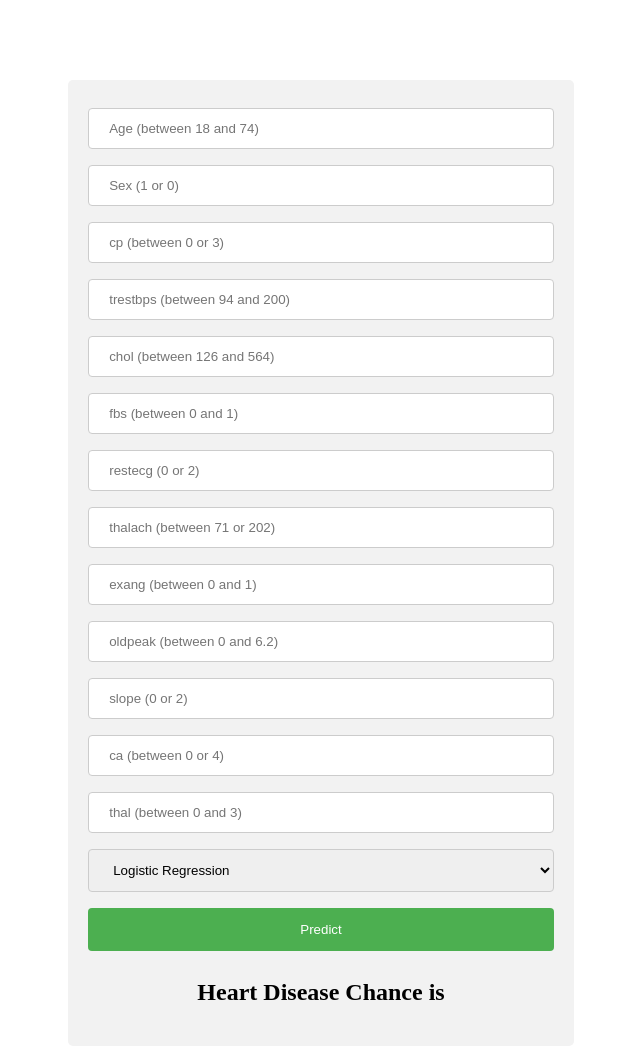
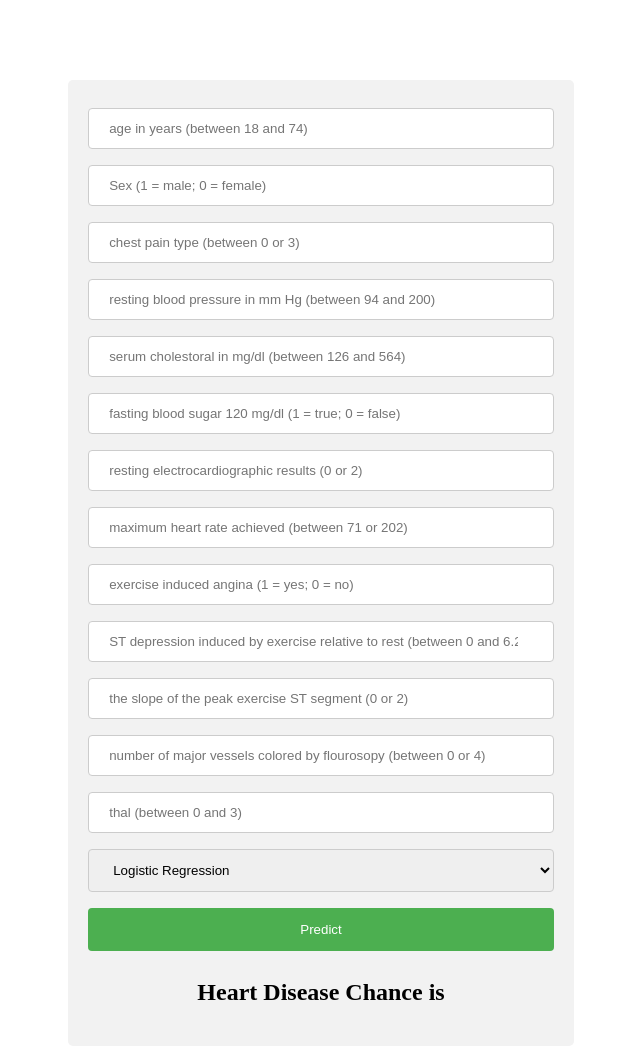
Before and after one commit to kevinmgamboa/insurance_policy_example, a Flask app: page / in a window 1280 px wide. Shown: the whole page, without its empty margins (319-959 px from the left). Run offline with Flask 2, Linux system fonts and the light colour scheme; parts of the project's set-up code (start-up, migrations or seed data) failed here and were passed over.

```diff
--- a/templates/home.html
+++ b/templates/home.html
@@ -47,40 +47,40 @@ div {
   <form action="/action_page.php">
 
     <label for="Age"></label>
-    <input type="number" id="Age" name="Age" placeholder="Age (between 18 and 74)" min="18" max="74" required>
+    <input type="number" id="Age" name="Age" placeholder="age in years (between 18 and 74)" min="18" max="74" required>
 
     <label for="sex"></label>
-    <input type="number" id="sex" name="sex" placeholder="Sex (1 or 0)" min="0" max="1" required>
+    <input type="number" id="sex" name="sex" placeholder="Sex (1 = male; 0 = female)" min="0" max="1" required>
 
     <label for="cp"></label>
-    <input type="number" id="cp" name="cp" placeholder="cp (between 0 or 3)" min="0" max="3" required>
+    <input type="number" id="cp" name="cp" placeholder="chest pain type (between 0 or 3)" min="0" max="3" required>
 {#      <input type="number" id="cp" name="cp" placeholder="cp (between 2 or 103)" min="0" max="3" step="0.1" required size="35">#}
     <label for="trestbps"></label>
-    <input type="number" id="trestbps" name="trestbps" placeholder="trestbps (between 94 and 200)" min="94" max="200"  required>
+    <input type="number" id="trestbps" name="trestbps" placeholder="resting blood pressure in mm Hg (between 94 and 200)" min="94" max="200"  required>
 
     <label for="chol"></label>
-    <input type="number" id="chol" name="chol" placeholder="chol (between 126 and 564)" min="126" max="564" required>
+    <input type="number" id="chol" name="chol" placeholder="serum cholestoral in mg/dl (between 126 and 564)" min="126" max="564" required>
 
     <label for="fbs"></label>
-    <input type="number" id="fbs" name="fbs" placeholder="fbs (between 0 and 1)" min="0" max="1" required>
+    <input type="number" id="fbs" name="fbs" placeholder="fasting blood sugar 120 mg/dl (1 = true; 0 = false)" min="0" max="1" required>
 
     <label for="restecg"></label>
-    <input type="number" id="restecg" name="restecg" placeholder="restecg (0 or 2)" min="0" max="2" required>
+    <input type="number" id="restecg" name="restecg" placeholder="resting electrocardiographic results (0 or 2)" min="0" max="2" required>
 
     <label for="thalach"></label>
-    <input type="number" id="thalach" name="thalach" placeholder="thalach (between 71 or 202)" min="71" max="202" required>
+    <input type="number" id="thalach" name="thalach" placeholder="maximum heart rate achieved (between 71 or 202)" min="71" max="202" required>
 
     <label for="exang"></label>
-    <input type="number" id="exang" name="exang" placeholder="exang (between 0 and 1)" min="0" max="1"  required>
+    <input type="number" id="exang" name="exang" placeholder="exercise induced angina (1 = yes; 0 = no)" min="0" max="1"  required>
 
     <label for="oldpeak"></label>
-    <input type="number" id="oldpeak" name="oldpeak" placeholder="oldpeak (between 0 and 6.2)" min="0" max="6.2" step="0.1" required>
+    <input type="number" id="oldpeak" name="oldpeak" placeholder="ST depression induced by exercise relative to rest (between 0 and 6.2)" min="0" max="6.2" step="0.1" required>
 
     <label for="slope"></label>
-    <input type="number" id="slope" name="slope" placeholder="slope (0 or 2)" min="0" max="2" required>
+    <input type="number" id="slope" name="slope" placeholder="the slope of the peak exercise ST segment (0 or 2)" min="0" max="2" required>
 
     <label for="ca"></label>
-    <input type="number" id="ca" name="ca" placeholder="ca (between 0 or 4)" min="0" max="4" required>
+    <input type="number" id="ca" name="ca" placeholder="number of major vessels colored by flourosopy (between 0 or 4)" min="0" max="4" required>
 
     <label for="thal"></label>
     <input type="number" id="thal" name="thal" placeholder="thal (between 0 and 3)" min="0" max="3"  required>
```
